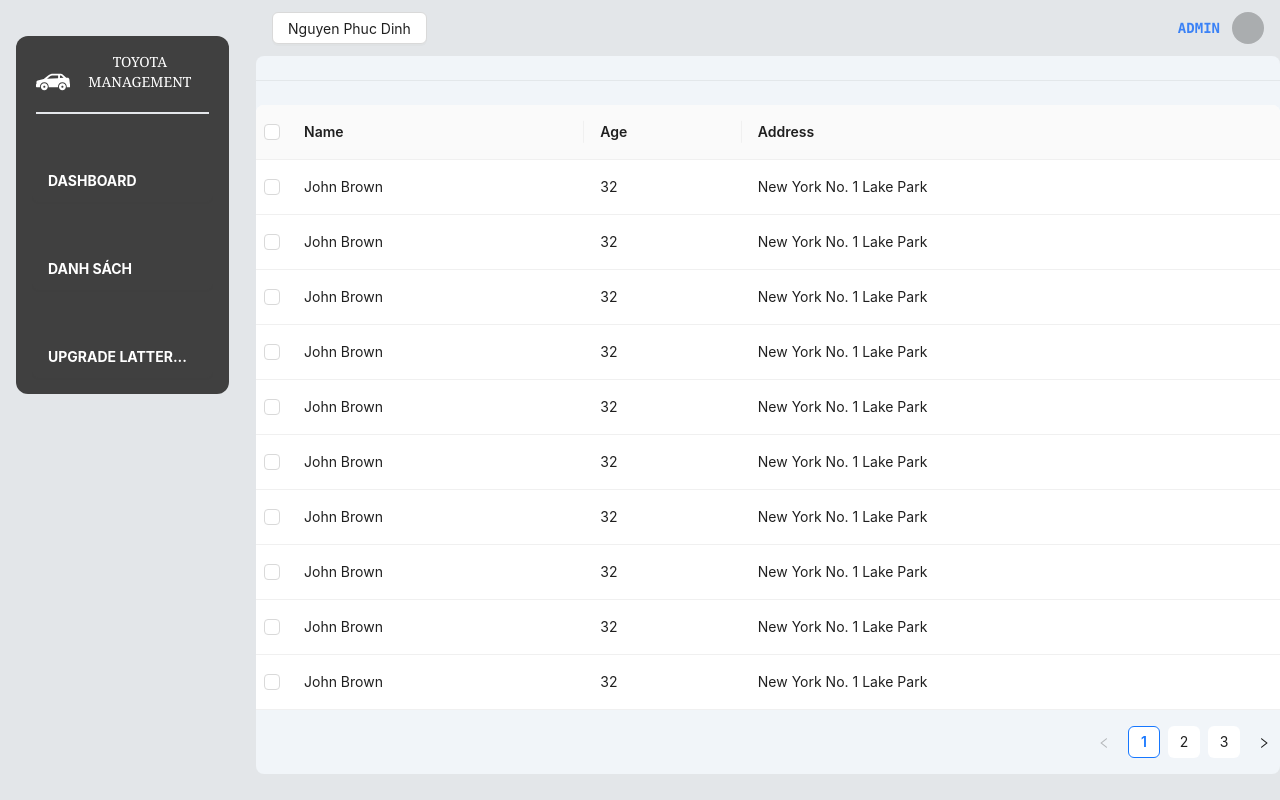
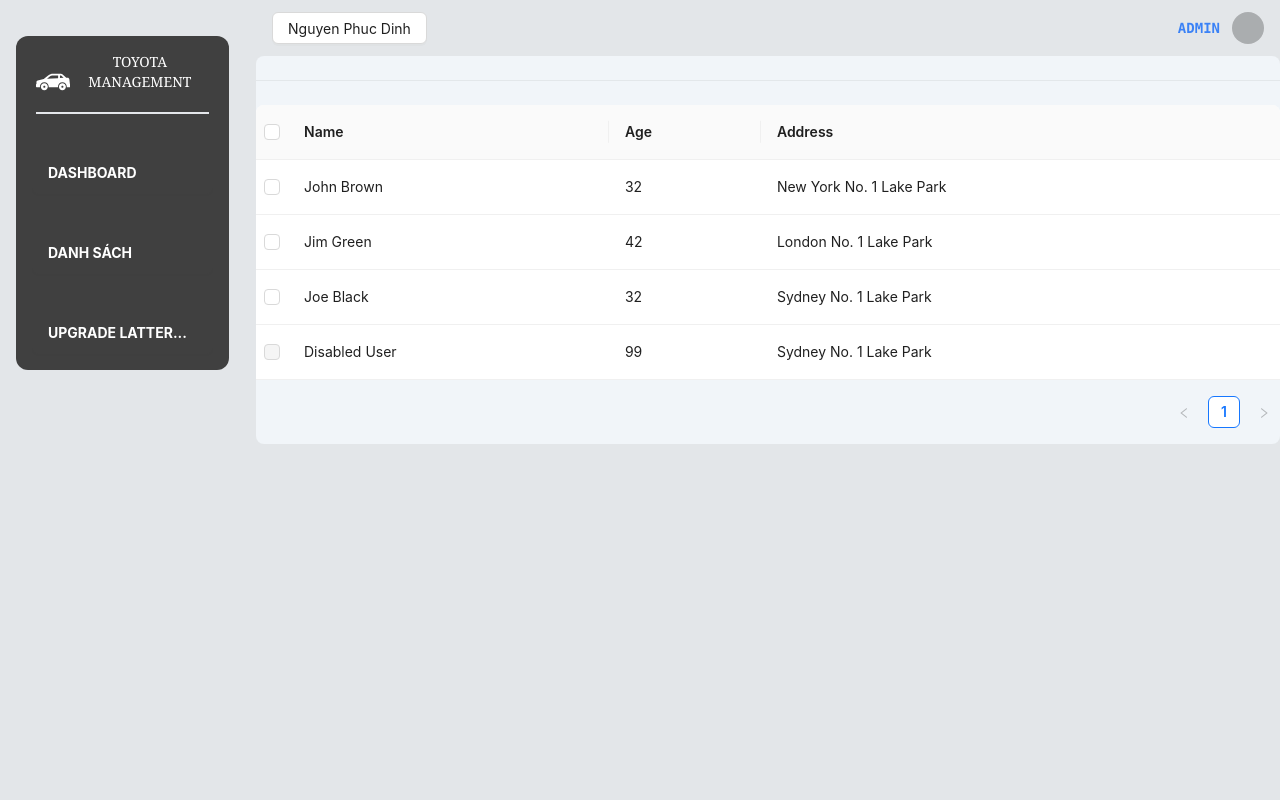
Before and after one commit to dinhnguyen888/toyotaManagement, a React (Create React App) app: page / in a window 1280 px wide. Built offline with nearby package versions, Linux system fonts and the light colour scheme.

Commit message:
add some effect

```diff
--- a/src/components/navbar.tsx
+++ b/src/components/navbar.tsx
@@ -1,11 +1,14 @@
-import React from "react";
+import React, { useState } from "react";
 import { Button, Avatar } from "antd";
 import { ReactComponent as Logo } from '../image/car-svgrepo-com.svg';
 import { Link } from "react-router-dom";
 
+const Sidebar: React.FC = () => {
+    const [clickedItem, setClickedItem] = useState("");
 
-const Sidebar: React.FC = () => {
-
+    const handleClick = (itemName: string) => {
+        setClickedItem(itemName);
+    };
 
     return (
         <>
@@ -20,16 +23,16 @@ const Sidebar: React.FC = () => {
 
                     <Link to='/dashboard'>
                         <Button
-                            className={`w-full h-11 mt-11 bg-neutral-700 text-white border-neutral-700 rounded-md uppercase font-bold flex justify-start`}
-
+                            className={`w-full h-11 mt-9 bg-neutral-700 text-white border-neutral-700 rounded-md uppercase font-bold flex justify-start ${clickedItem === 'dashboard' ? 'bg-yellow-500' : ''}`}
+                            onClick={() => handleClick('dashboard')}
                         >
                             Dashboard
                         </Button>
                     </Link>
                     <Link to='/danhsach'>
                         <Button
-                            className={`w-full h-11 mt-11 bg-neutral-700 text-white border-neutral-700 rounded-md uppercase font-bold flex justify-start`}
-
+                            className={`w-full h-11 mt-9 bg-neutral-700 text-white border-neutral-700 rounded-md uppercase font-bold flex justify-start ${clickedItem === 'danhsach' ? 'bg-yellow-500' : ''}`}
+                            onClick={() => handleClick('danhsach')}
                         >
                            Danh sách
                         </Button>
@@ -37,8 +40,8 @@ const Sidebar: React.FC = () => {
 
                     <Link to='/'>
                         <Button
-                            className={`w-full h-11 mt-11 bg-neutral-700 text-white border-neutral-700 rounded-md uppercase font-bold flex justify-start`}
-
+                            className={`w-full h-11 mt-9 bg-neutral-700 text-white border-neutral-700 rounded-md uppercase font-bold flex justify-start ${clickedItem === 'upgrade' ? 'bg-yellow-500' : ''}`}
+                            onClick={() => handleClick('upgrade')}
                         >
                             Upgrade Latter...
                         </Button>
@@ -48,7 +51,6 @@ const Sidebar: React.FC = () => {
         </>
     );
 };
-
 
 const Navbar = () => {
     return(
@@ -60,19 +62,11 @@ const Navbar = () => {
                     <div className="flex items-center  ">
                         <p className="uppercase mr-3 text-pretty text-sm font-mono font-bold  text-blue-500 space-x-2">admin</p>
                         <Avatar className="mr-4"></Avatar>
-
                     </div>
-
                 </div>
-
             </div>
         </>
-    )
-}
+    );
+};
 
-
-
-
-
-
-export default Navbar
+export default Navbar;
--- a/src/components/table.tsx
+++ b/src/components/table.tsx
@@ -26,108 +26,6 @@ const columns: TableColumnsType<DataType> = [
 ];
 
 const data: DataType[] = [
-  {
-    key: '1',
-    name: 'John Brown',
-    age: 32,
-    address: 'New York No. 1 Lake Park',
-  },
-  {
-    key: '1',
-    name: 'John Brown',
-    age: 32,
-    address: 'New York No. 1 Lake Park',
-  },
-  {
-    key: '1',
-    name: 'John Brown',
-    age: 32,
-    address: 'New York No. 1 Lake Park',
-  },
-  {
-    key: '1',
-    name: 'John Brown',
-    age: 32,
-    address: 'New York No. 1 Lake Park',
-  },
-  {
-    key: '1',
-    name: 'John Brown',
-    age: 32,
-    address: 'New York No. 1 Lake Park',
-  },
-  {
-    key: '1',
-    name: 'John Brown',
-    age: 32,
-    address: 'New York No. 1 Lake Park',
-  },
-  {
-    key: '1',
-    name: 'John Brown',
-    age: 32,
-    address: 'New York No. 1 Lake Park',
-  },
-  {
-    key: '1',
-    name: 'John Brown',
-    age: 32,
-    address: 'New York No. 1 Lake Park',
-  },
-  {
-    key: '1',
-    name: 'John Brown',
-    age: 32,
-    address: 'New York No. 1 Lake Park',
-  },
-  {
-    key: '1',
-    name: 'John Brown',
-    age: 32,
-    address: 'New York No. 1 Lake Park',
-  },
-  {
-    key: '1',
-    name: 'John Brown',
-    age: 32,
-    address: 'New York No. 1 Lake Park',
-  },
-  {
-    key: '1',
-    name: 'John Brown',
-    age: 32,
-    address: 'New York No. 1 Lake Park',
-  },
-  {
-    key: '1',
-    name: 'John Brown',
-    age: 32,
-    address: 'New York No. 1 Lake Park',
-  },
-  {
-    key: '1',
-    name: 'John Brown',
-    age: 32,
-    address: 'New York No. 1 Lake Park',
-  },
-  {
-    key: '1',
-    name: 'John Brown',
-    age: 32,
-    address: 'New York No. 1 Lake Park',
-  },
-  {
-    key: '1',
-    name: 'John Brown',
-    age: 32,
-    address: 'New York No. 1 Lake Park',
-  },
-  {
-    key: '1',
-    name: 'John Brown',
-    age: 32,
-    address: 'New York No. 1 Lake Park',
-  },
   {
     key: '1',
     name: 'John Brown',
```
Lines whose indentation alone changed are shown as unchanged.
